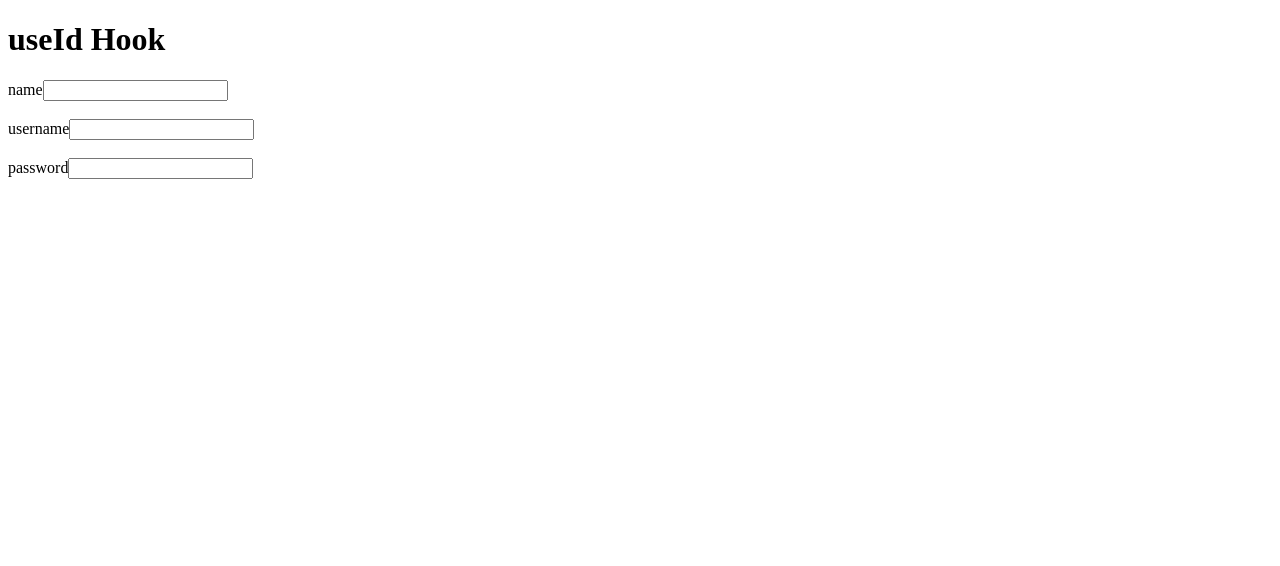
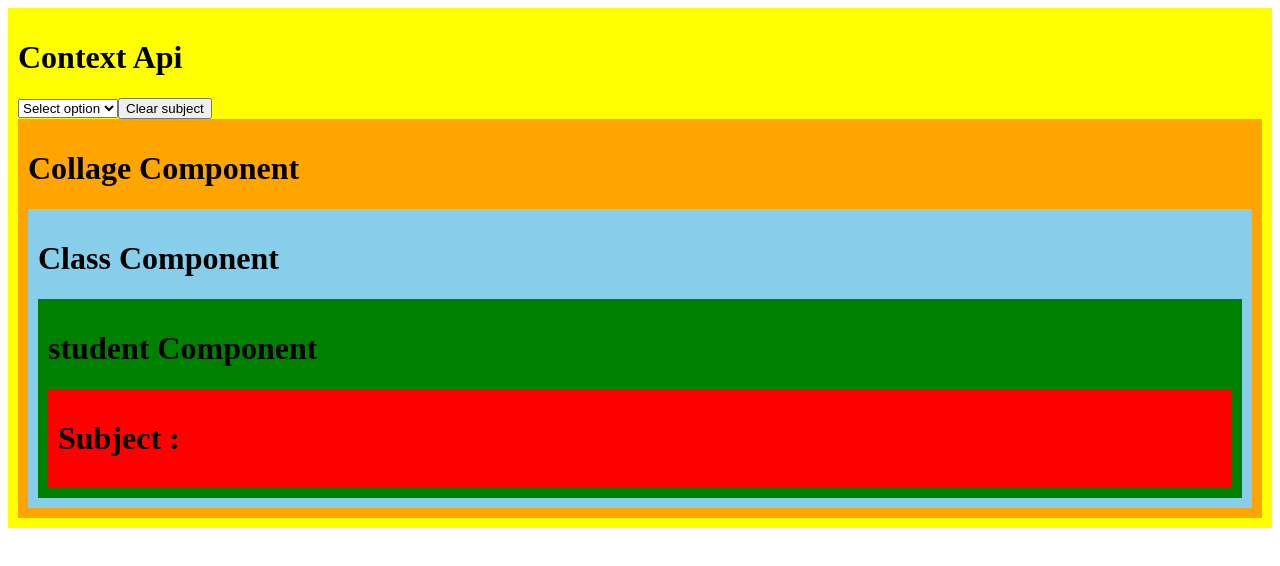
Before and after one commit to pardipYadav/react, a React (Vite) app: page / in a window 1280 px wide. Shown: the top 566 px of the page. Built offline with nearby package versions, Linux system fonts and the light colour scheme.

Commit message:
usecontext Api

```diff
--- a/src/App.jsx
+++ b/src/App.jsx
@@ -1,25 +1,27 @@
-import { useId } from "react";
-
+import { useState } from "react";
+import Collage from "./ContextComponents/Collage";
+import { subjectContext } from "./ContextData";
 const App = () => {
-  const name = useId();
-  const username = useId();
-  const password = useId();
-
+  const [sub, setSub] = useState("");
+  const handleContext = (value) => {
+    setSub(value);
+  };
   return (
-    <div>
-      <h1>useId Hook</h1>
-      <form action="">
-        <label htmlFor={name}>name</label>
-        <input type="text" name="" id={name} />
-        <br />
-        <br />
-        <label htmlFor={username}>username</label>
-        <input type="text" id={username} />
-        <br />
-        <br />
-        <label htmlFor={password}>password</label>
-        <input type="text" id={password} />
-      </form>
+    <div style={{ backgroundColor: "yellow", padding: "10px" }}>
+      <h1>Context Api</h1>
+      <select
+        value={sub}
+        onChange={(event) => handleContext(event.target.value)}
+      >
+        <option value="">Select option</option>
+        <option value="English">English</option>
+        <option value="Science">Science</option>
+        <option value="Geography">Geography</option>
+      </select>
+      <button onClick={() => setSub("")}>Clear subject</button>
+      <subjectContext.Provider value={sub}>
+        <Collage />
+      </subjectContext.Provider>
     </div>
   );
 };
--- /dev/null
+++ b/src/ContextComponents/ClassComponent.jsx
@@ -0,0 +1,10 @@
+import Student from "./Student";
+
+export default function ClassComponent() {
+  return (
+    <div style={{ backgroundColor: "skyblue", padding: "10px" }}>
+      <h1>Class Component</h1>
+      <Student />
+    </div>
+  );
+}
--- /dev/null
+++ b/src/ContextComponents/Collage.jsx
@@ -0,0 +1,10 @@
+import ClassComponent from "./ClassComponent";
+
+export default function Collage() {
+  return (
+    <div style={{ backgroundColor: "orange", padding: "10px" }}>
+      <h1>Collage Component</h1>
+      <ClassComponent />
+    </div>
+  );
+}
--- /dev/null
+++ b/src/ContextComponents/Student.jsx
@@ -0,0 +1,10 @@
+import Subject from "./Subject";
+
+export default function Student() {
+  return (
+    <div style={{ backgroundColor: "green", padding: "10px" }}>
+      <h1>student Component</h1>
+      <Subject />
+    </div>
+  );
+}
--- /dev/null
+++ b/src/ContextComponents/Subject.jsx
@@ -0,0 +1,10 @@
+import { useContext } from "react";
+import { subjectContext } from "./../ContextData";
+export default function Subject() {
+  const subject = useContext(subjectContext);
+  return (
+    <div style={{ backgroundColor: "red", padding: "10px" }}>
+      <h1>Subject :{subject} </h1>
+    </div>
+  );
+}
--- /dev/null
+++ b/src/ContextData.jsx
@@ -0,0 +1,3 @@
+import { createContext } from "react";
+
+export const subjectContext = createContext("math");
```
